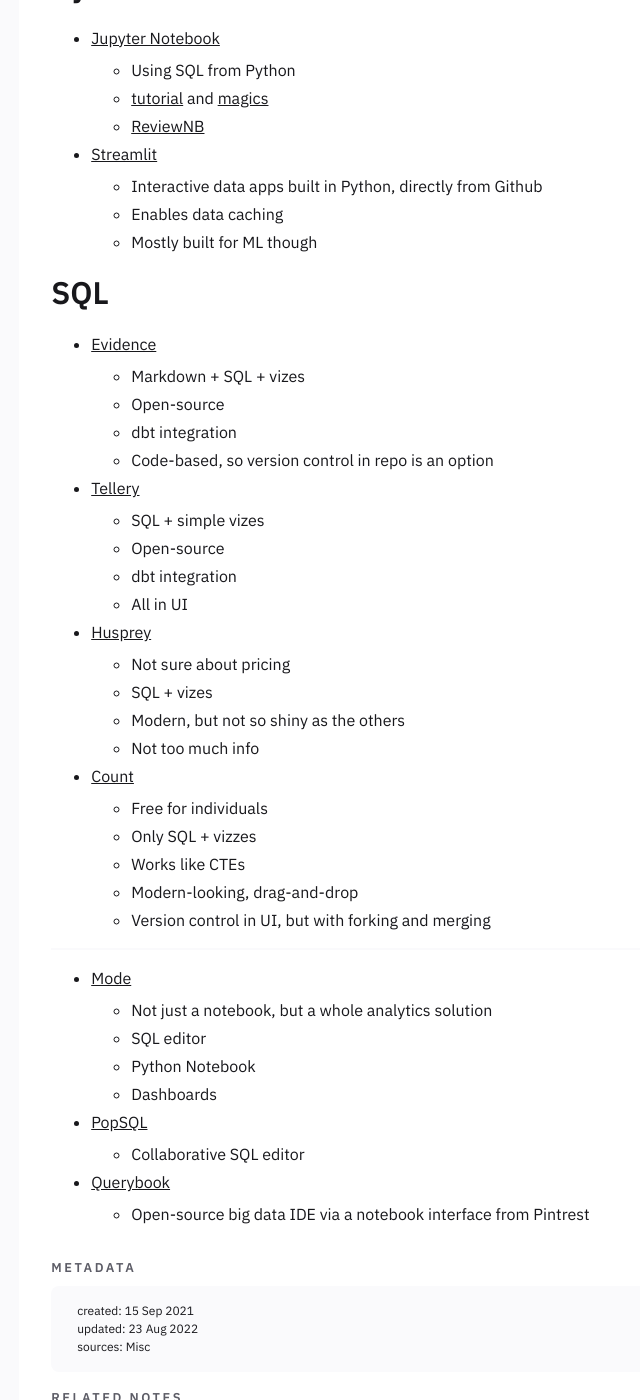
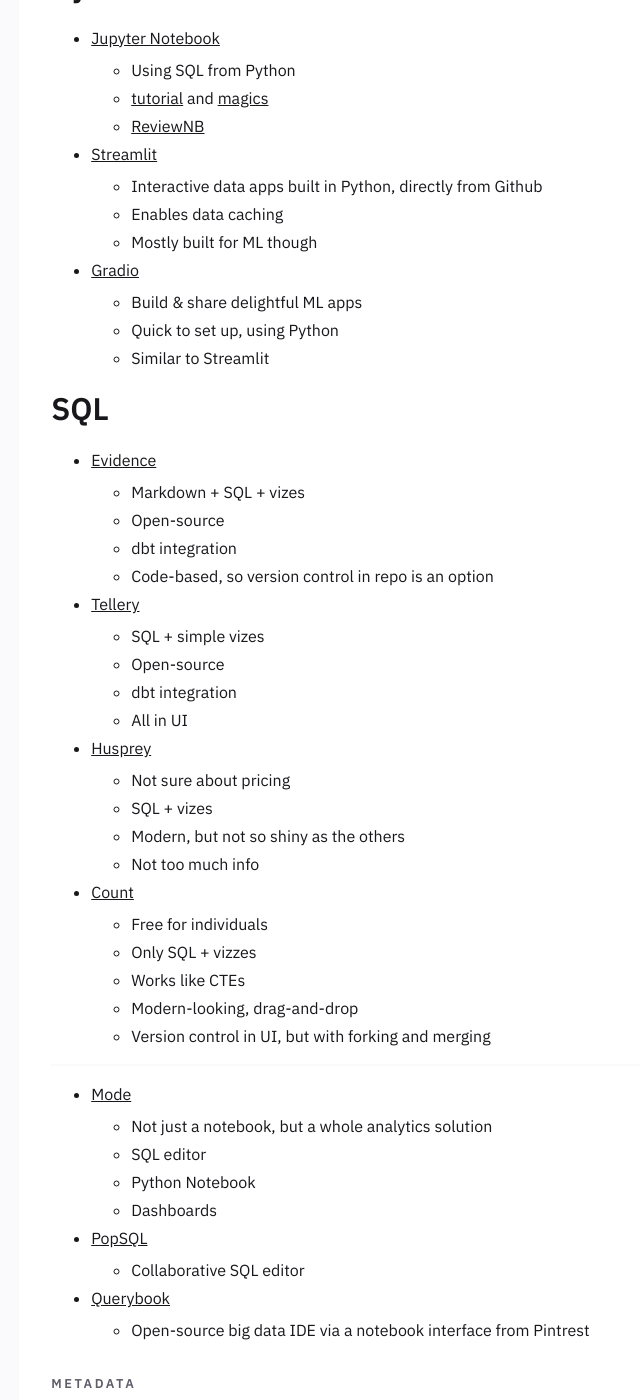
Before and after one commit to one-data-cookie/one-data-cookie.github.io, a Jekyll site: the page built from _notes/data-analytics/Consider using notebooks for SQL analyses.md, in a window 1280 px wide and 1400 px high, scrolled down 943 px. Shown: the whole window, without its empty margins (244-884 px from the left). Built offline with Jekyll 4.4.1, drawn with Linux system fonts in a browser that asks for light colours.

Commit message:
sync notes and files as of 2023/02/13 19:09:05 UTC

```diff
--- a/_notes/data-analytics/Consider using notebooks for SQL analyses.md
+++ b/_notes/data-analytics/Consider using notebooks for SQL analyses.md
@@ -5,7 +5,7 @@
 tags: [tools, sql, python]
 season: spring
 created: 15 Sep 2021
-updated: 23 Aug 2022
+updated: 13 Feb 2023
 sources: Misc
 ---
 
@@ -38,6 +38,10 @@
 	- Interactive data apps built in Python, directly from Github
 	- Enables data caching
 	- Mostly built for ML though
+- [Gradio](https://gradio.app/)
+	- Build & share delightful ML apps
+	- Quick to set up, using Python
+	- Similar to Streamlit
 
 ## SQL
 - [Evidence](https://www.evidence.dev/)
```
